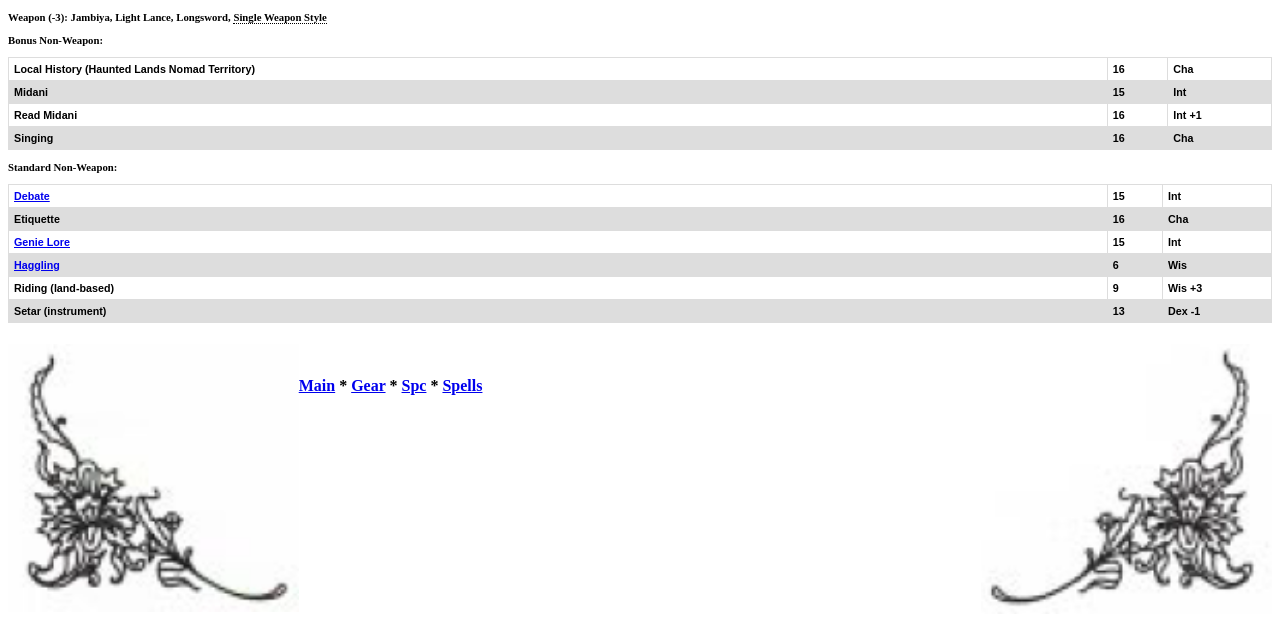
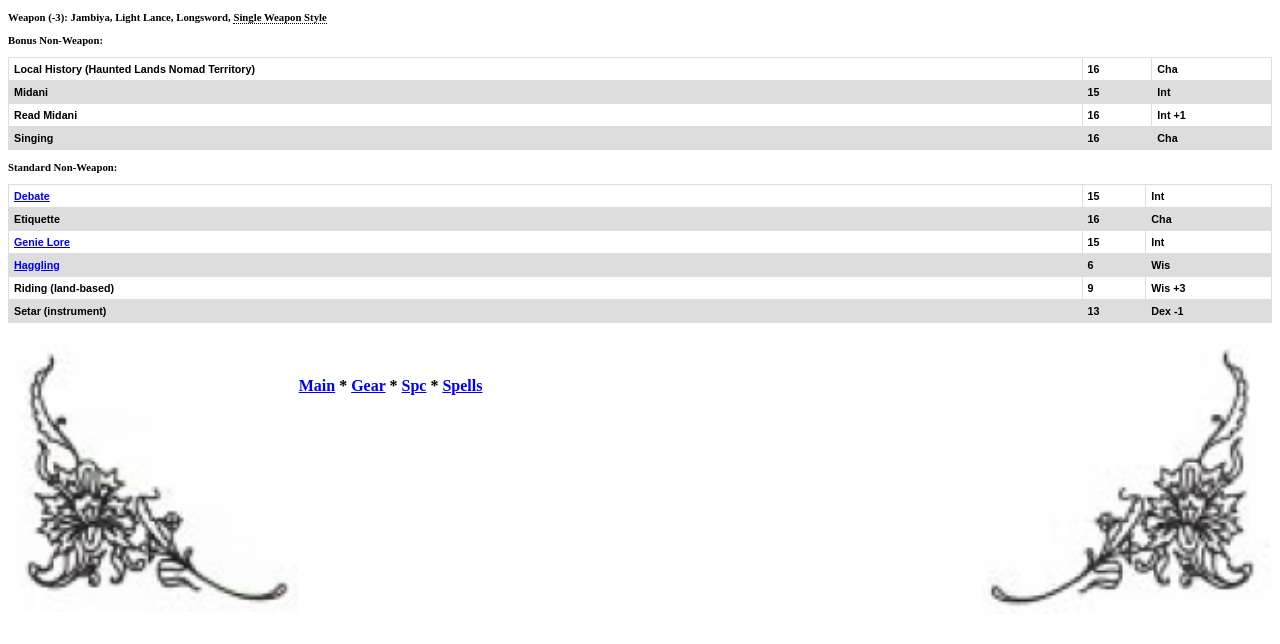
Before and after one commit to mertbagt/ADND-Char-Sheet, a plain HTML site: page prof.html in a window 1280 px wide. Drawn offline with Linux system fonts and the light colour scheme.

Commit message:
adjust table widths

```diff
--- a/prof.html
+++ b/prof.html
@@ -32,7 +32,7 @@
           <p>Bonus Non-Weapon:</p>
           <table style="width: 100%">
             <tr>
-              <td style="width: 87%">
+              <td style="width: 85%">
                 Local History (Haunted Lands Nomad Territory)
               </td>
               <td>16</td>
@@ -60,7 +60,7 @@
           <p>Standard Non-Weapon:</p>
           <table style="width: 100%">
             <tr>
-              <td style="width: 87%">
+              <td style="width: 85%">
                 <a href="./proficiencies/debate.html" rel="noopener noreferrer">
                   Debate
                 </a>
```
